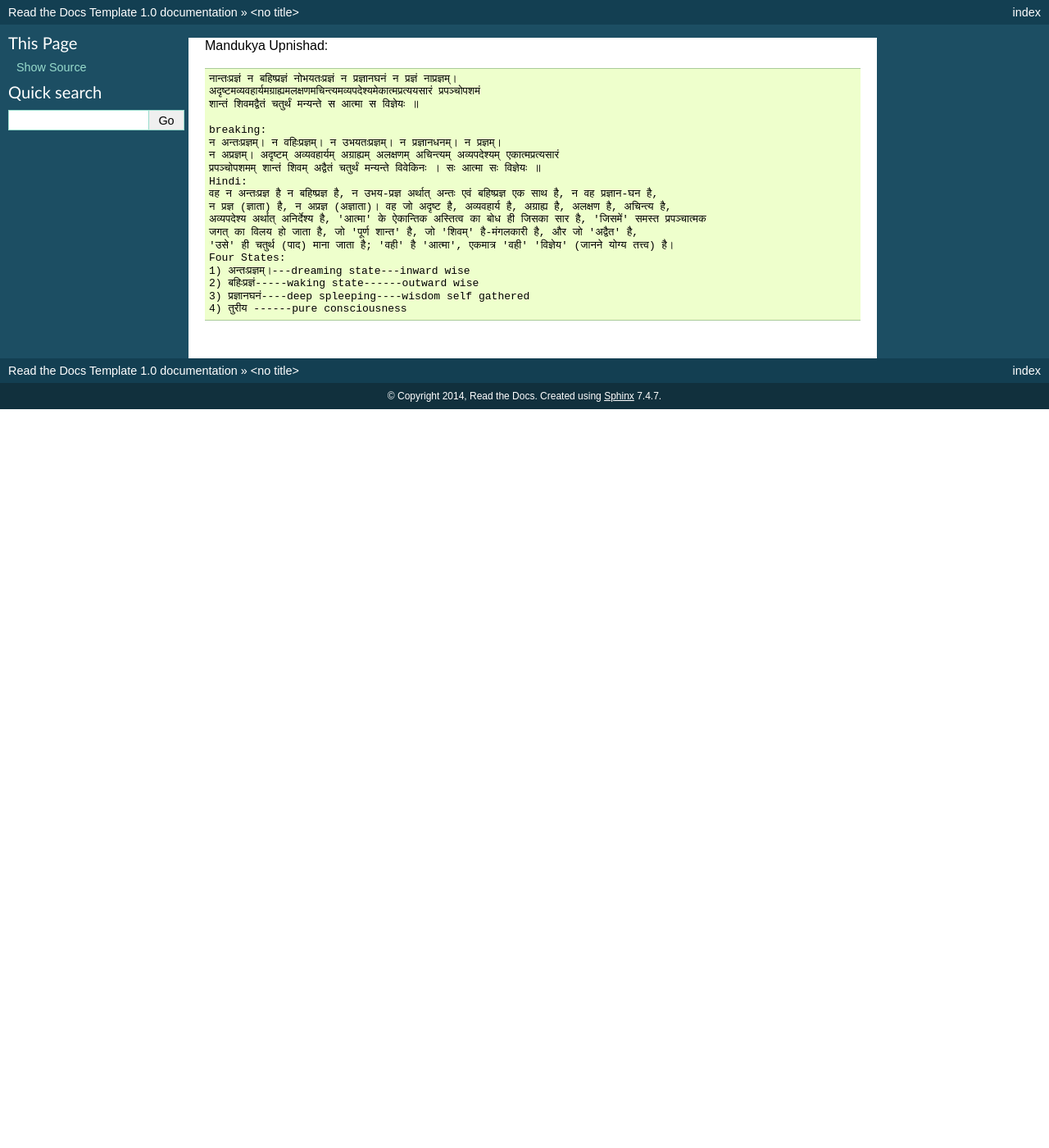
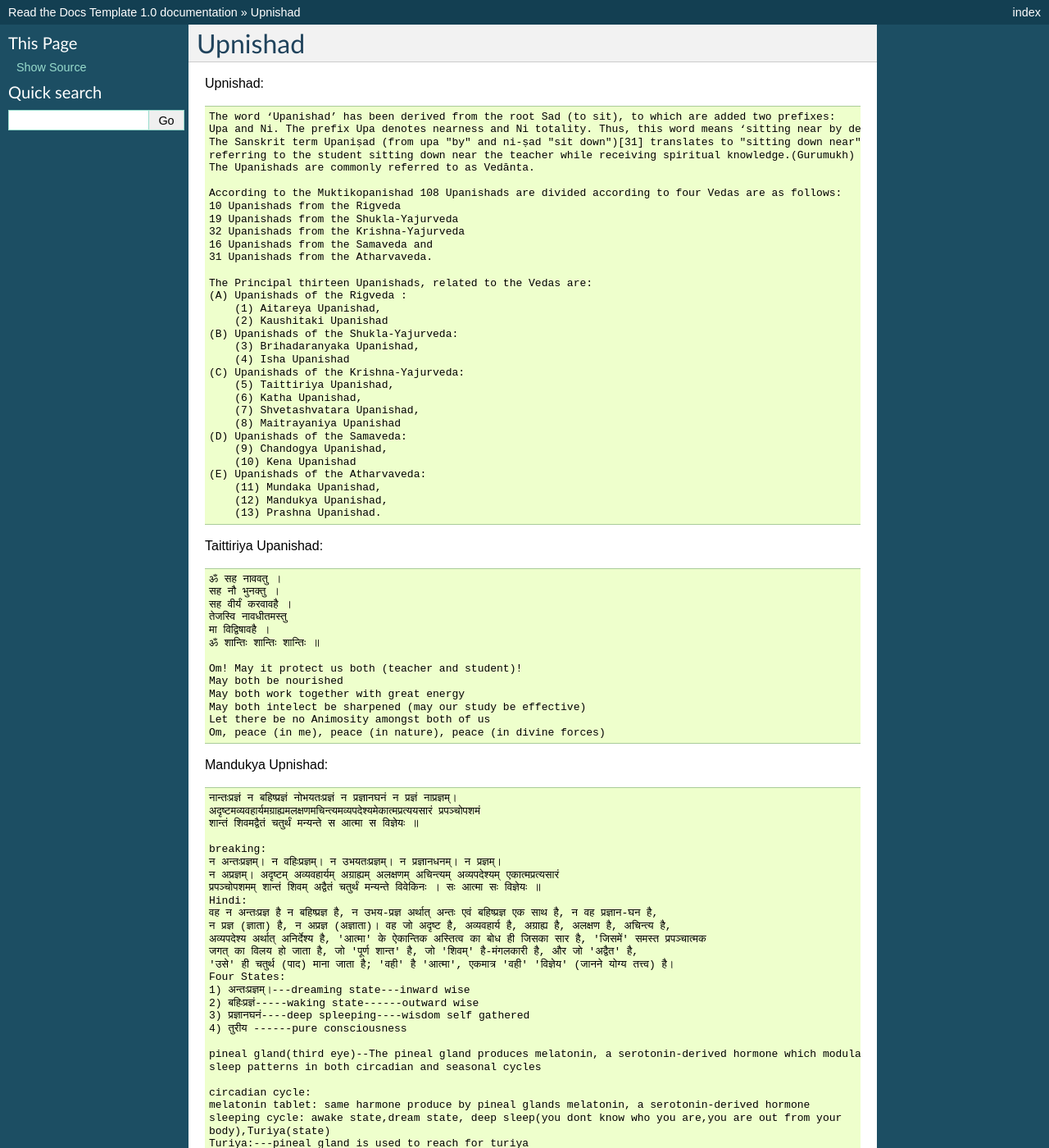
Before and after one commit to ramashanker/Documentation, a Sphinx documentation site: the page built from docs/language/upnishad.rst, in a window 1280 px wide and 1400 px high. Shown: the whole window at 82% size. Built offline with Sphinx 7.4.7, drawn with Linux system fonts in a browser that asks for light colours.

Commit message:
changed document

```diff
--- a/docs/language/upnishad.rst
+++ b/docs/language/upnishad.rst
@@ -1,3 +1,58 @@
+======================
+Upnishad
+======================
+
+Upnishad::
+
+    The word ‘Upanishad’ has been derived from the root Sad (to sit), to which are added two prefixes:
+    Upa and Ni. The prefix Upa denotes nearness and Ni totality. Thus, this word means ‘sitting near by devotedly’.
+    The Sanskrit term Upaniṣad (from upa "by" and ni-ṣad "sit down")[31] translates to "sitting down near",
+    referring to the student sitting down near the teacher while receiving spiritual knowledge.(Gurumukh)
+    The Upanishads are commonly referred to as Vedānta.
+
+    According to the Muktikopanishad 108 Upanishads are divided according to four Vedas are as follows:
+    10 Upanishads from the Rigveda
+    19 Upanishads from the Shukla-Yajurveda
+    32 Upanishads from the Krishna-Yajurveda
+    16 Upanishads from the Samaveda and
+    31 Upanishads from the Atharvaveda.
+
+    The Principal thirteen Upanishads, related to the Vedas are:
+    (A) Upanishads of the Rigveda :
+        (1) Aitareya Upanishad,
+        (2) Kaushitaki Upanishad
+    (B) Upanishads of the Shukla-Yajurveda:
+        (3) Brihadaranyaka Upanishad,
+        (4) Isha Upanishad
+    (C) Upanishads of the Krishna-Yajurveda:
+        (5) Taittiriya Upanishad,
+        (6) Katha Upanishad,
+        (7) Shvetashvatara Upanishad,
+        (8) Maitrayaniya Upanishad
+    (D) Upanishads of the Samaveda:
+        (9) Chandogya Upanishad,
+        (10) Kena Upanishad
+    (E) Upanishads of the Atharvaveda:
+        (11) Mundaka Upanishad,
+        (12) Mandukya Upanishad,
+        (13) Prashna Upanishad.
+
+Taittiriya Upanishad::
+
+    ॐ सह नाववतु ।
+    सह नौ भुनक्तु ।
+    सह वीर्यं करवावहै ।
+    तेजस्वि नावधीतमस्तु
+    मा विद्विषावहै ।
+    ॐ शान्तिः शान्तिः शान्तिः ॥
+
+    Om! May it protect us both (teacher and student)!
+    May both be nourished
+    May both work together with great energy
+    May both intelect be sharpened (may our study be effective)
+    Let there be no Animosity amongst both of us
+    Om, peace (in me), peace (in nature), peace (in divine forces)
+
 Mandukya Upnishad::
 
     नान्तःप्रज्ञं न बहिष्प्रज्ञं नोभयतःप्रज्ञं न प्रज्ञानघनं न प्रज्ञं नाप्रज्ञम्‌।
@@ -19,3 +74,17 @@ Mandukya Upnishad::
     2) बहिःप्रज्ञं-----waking state------outward wise
     3) प्रज्ञानघनं----deep spleeping----wisdom self gathered
     4) तुरीय ------pure consciousness
+
+    pineal gland(third eye)--The pineal gland produces melatonin, a serotonin-derived hormone which modulates
+    sleep patterns in both circadian and seasonal cycles
+
+    circadian cycle:
+    melatonin tablet: same harmone produce by pineal glands melatonin, a serotonin-derived hormone
+    sleeping cycle: awake state,dream state, deep sleep(you dont know who you are,you are out from your
+    body),Turiya(state)
+    Turiya:---pineal gland is used to reach for turiya
+
+.. image:: /../images/upnishad/pineal_gland.jpg
+   :height: 400px
+   :width:  400 px
+   :scale: 100 %
--- a/docs/language/varna.rst
+++ b/docs/language/varna.rst
@@ -1,5 +1,5 @@
 ======================
-Sanskrit
+Varna
 ======================
 
 Varn System::
--- a/docs/language/vastushastra.rst
+++ b/docs/language/vastushastra.rst
@@ -0,0 +1,3 @@
+======================
+Vastu shastra
+======================
--- a/docs/language/vedas.rst
+++ b/docs/language/vedas.rst
@@ -0,0 +1,3 @@
+======================
+Vedas
+======================
```
Also changed, not shown: docs/images/upnishad/pineal_gland.jpg (added).
